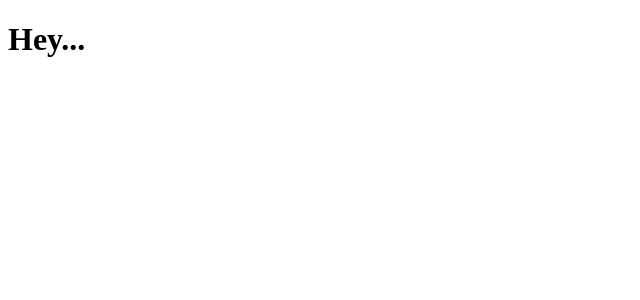
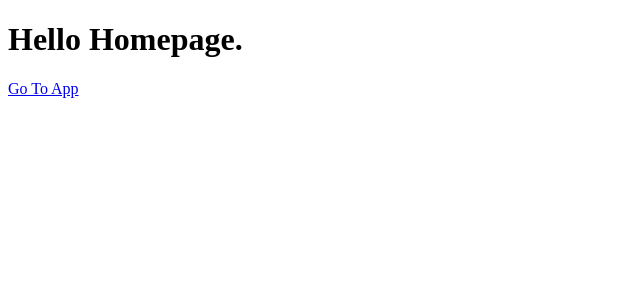
Before and after one commit to ngblaylock/pwa-test, a Nuxt app: page / in a window 1280 px wide. Shown: the top 300 px of the page, without its empty margins (0-640 px from the left). Built offline with nearby package versions, Linux system fonts and the light colour scheme.

Commit message:
test live again

```diff
--- a/app.vue
+++ b/app.vue
@@ -3,7 +3,6 @@
     <Head>
       <link rel="stylesheet" href="https://unpkg.com/bamboo.css">
     </Head>
-    <VitePwaManifest />
-    <h1>Hey...</h1>
+    <NuxtPage />
   </div>
 </template>
--- a/nuxt.config.ts
+++ b/nuxt.config.ts
@@ -11,8 +11,8 @@ export default defineNuxtConfig({
     manifest: {
       name: "Nuxt3 PWA",
       short_name: "N3 PWA",
-      start_url: "./app",
       description: "This is a test",
+      start_url: "/app/",
       icons: [
         {
           src: "icons/icon_48.png",
@@ -81,7 +81,7 @@ export default defineNuxtConfig({
       ]
     },
     workbox: {
-      navigateFallback: "/",
+      navigateFallback: "/app",
     },
     devOptions: {
       enabled: true,
--- /dev/null
+++ b/pages/app/index.vue
@@ -0,0 +1,7 @@
+<script lang="ts" setup>
+
+</script>
+
+<template>
+  <h1>App</h1>
+</template>
--- /dev/null
+++ b/pages/index.vue
@@ -0,0 +1,10 @@
+<script lang="ts" setup>
+
+</script>
+
+<template>
+  <div>
+    <h1>Hello Homepage.</h1>
+    <NuxtLink to="/app">Go To App</NuxtLink>
+  </div>
+</template>
```
Also changed, not shown: 9 other files (tests, documents, lock files or other folders).
